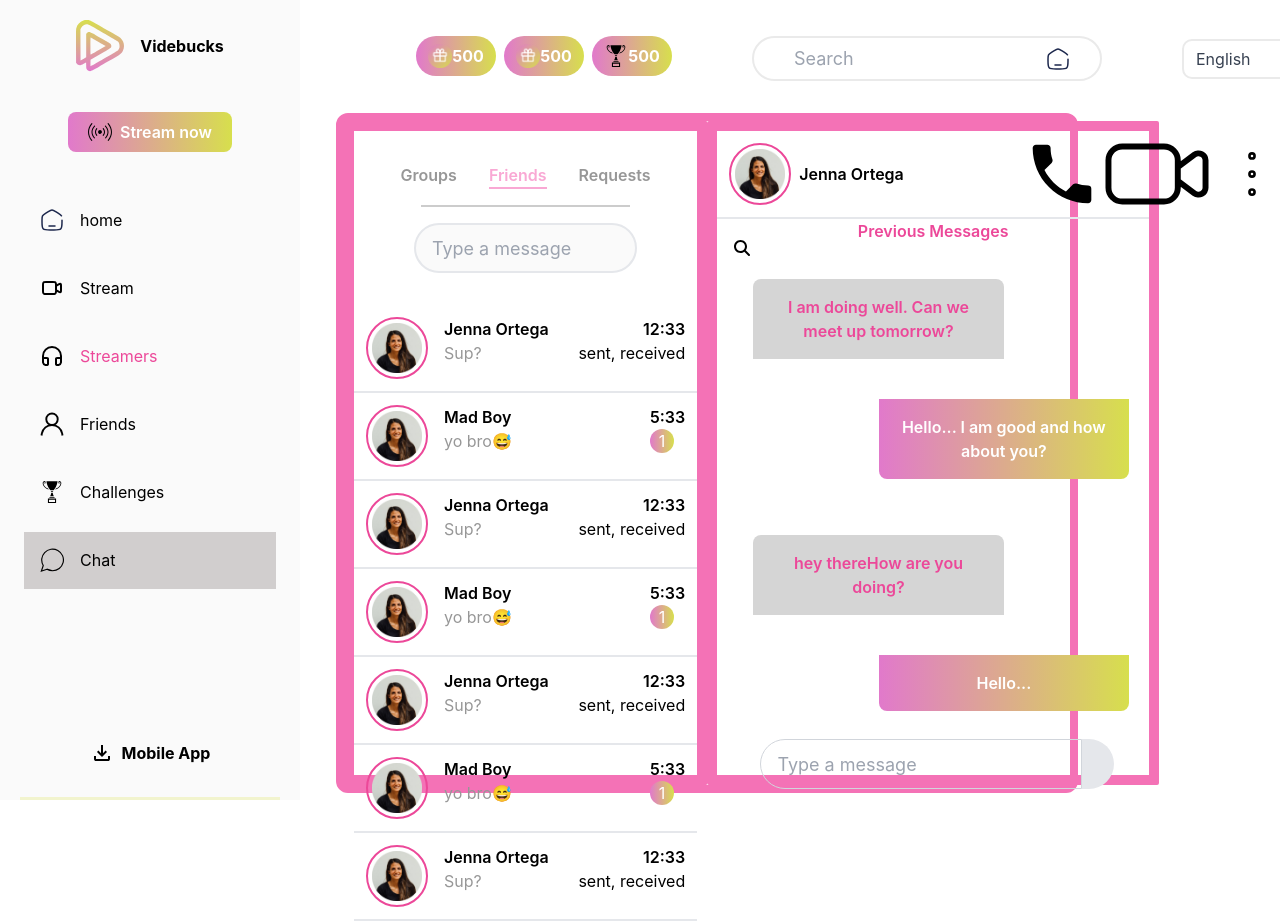
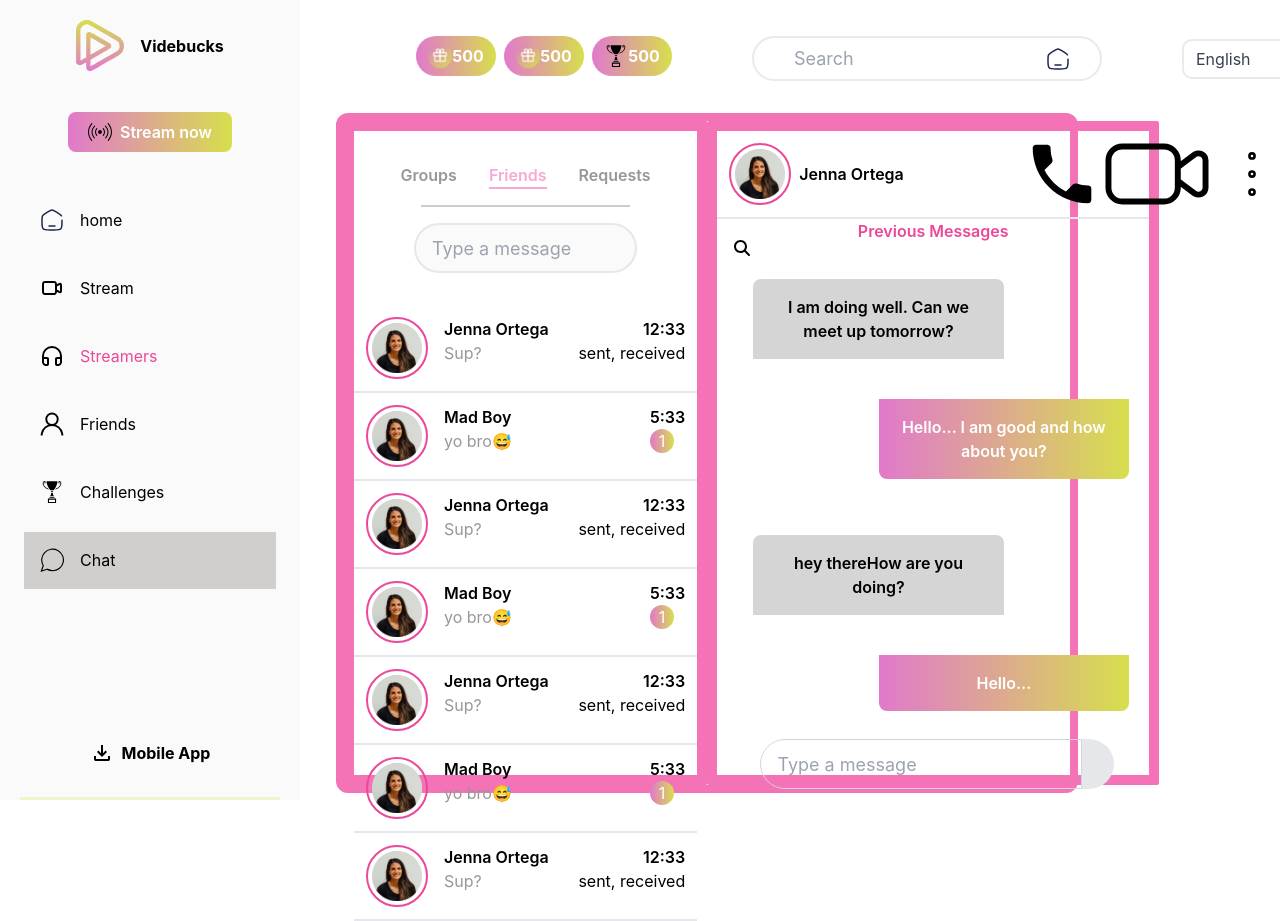
Before and after one commit to Mikepn02/live-streaming-platform, a React (Create React App) app: page /dashboard/chat in a window 1280 px wide. Shown: the top 921 px of the page. Built offline with nearby package versions, Linux system fonts and the light colour scheme.

Commit message:
changed the colors

```diff
--- a/src/pages/dashboard-content/Chatcontent.js
+++ b/src/pages/dashboard-content/Chatcontent.js
@@ -65,9 +65,9 @@ const Chatcontent = () => {
       <div className='border-[10px] w-3/4 rounded-[2px] border-pink-400'>
         <div><Messagebar /></div>
         <div>
-  <div class="space-x-4 text-center font-semibold text-pink-500">
+  <div class="space-x-4 text-center font-semibold ">
     {endIndex < MessageArray.length && (
-      <p onClick={handlePageChange} class="previous-messages">Previous Messages</p>
+      <p onClick={handlePageChange} class="text-pink-500">Previous Messages</p>
     )}
 
     <div class="flex-1 min-h-[60vh] overflow-x-auto max-h-[60vh]">
```
